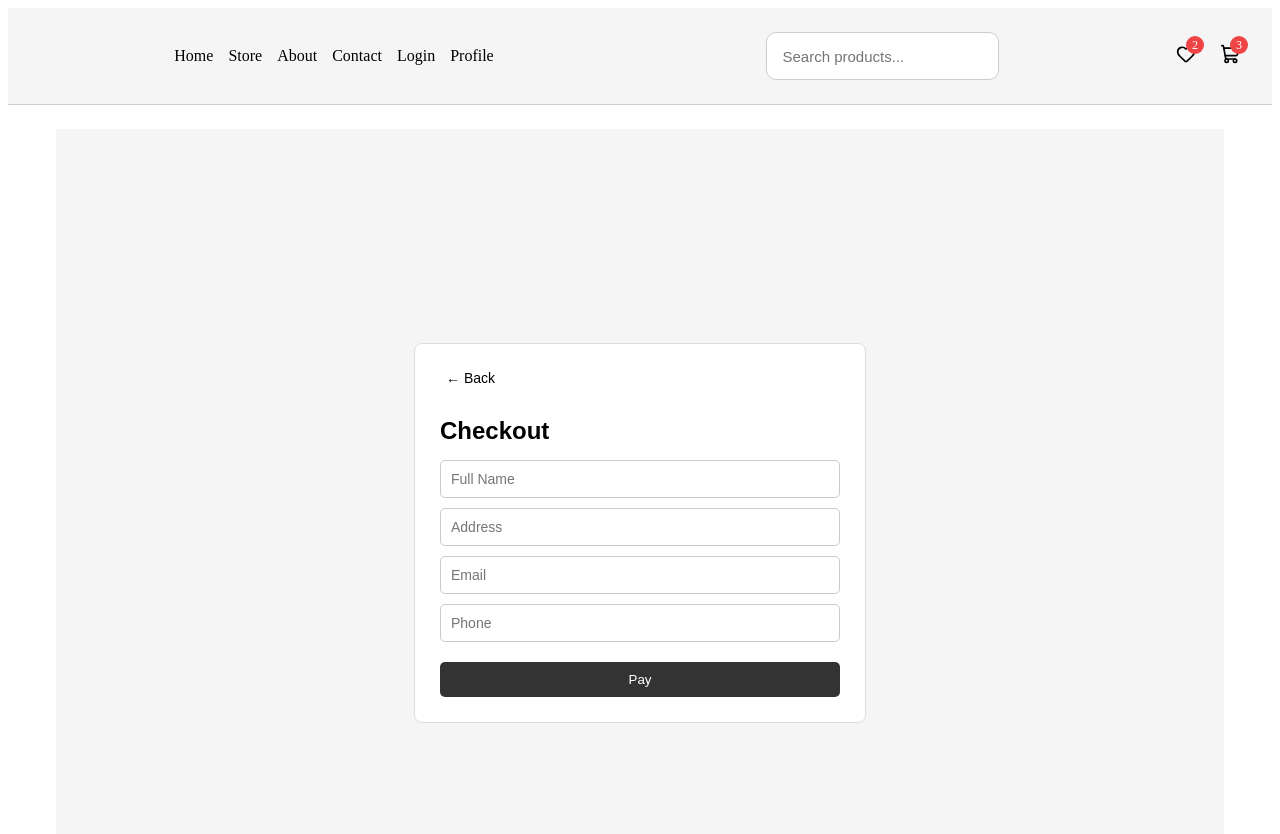
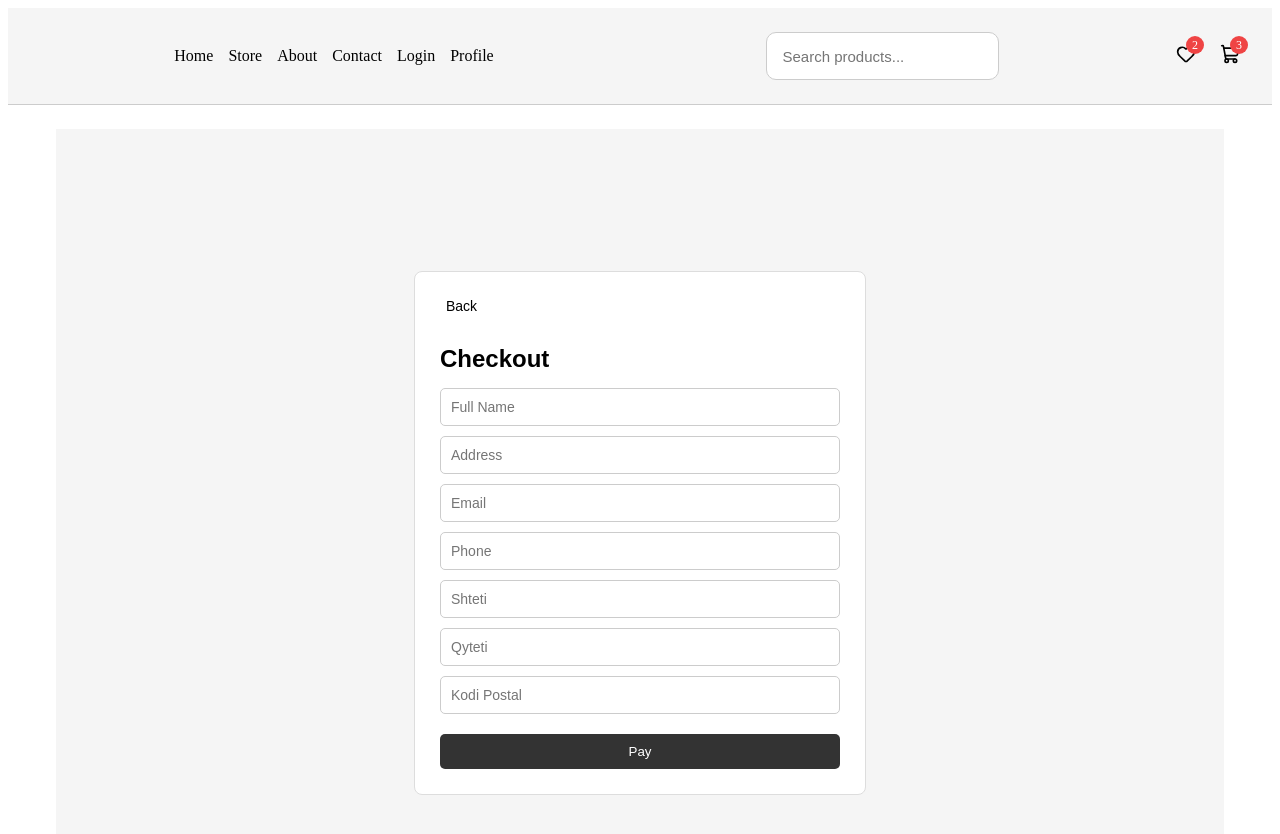
Before and after one commit to Albi123-cuni/Projekti-i-Praktikes, a React (Vite) app: page /checkout in a window 1280 px wide. Shown: the top 834 px of the page. Built offline with nearby package versions, Linux system fonts and the light colour scheme; sample sign-in values are in the browser's storage.

Commit message:
Update Checkout.jsx

```diff
--- a/src/pages/Checkout.jsx
+++ b/src/pages/Checkout.jsx
@@ -8,6 +8,9 @@ export default function Checkout() {
     address: "",
     email: "",
     phone: "",
+    state: "",
+    city: "",
+    postalCode: "",
   });
 
   const handleChange = (e) => {
@@ -23,7 +26,7 @@ export default function Checkout() {
     <div style={styles.container}>
       <div style={styles.box}>
         <button style={styles.backBtn} onClick={() => navigate("/cart")}>
-          ← Back
+          Back
         </button>
 
         <h2 style={styles.title}>Checkout</h2>
@@ -64,6 +67,36 @@ export default function Checkout() {
             name="phone"
             placeholder="Phone"
             value={formData.phone}
+            onChange={handleChange}
+            required
+            style={styles.input}
+          />
+
+          <input
+            type="text"
+            name="state"
+            placeholder="Shteti"
+            value={formData.state}
+            onChange={handleChange}
+            required
+            style={styles.input}
+          />
+
+          <input
+            type="text"
+            name="city"
+            placeholder="Qyteti"
+            value={formData.city}
+            onChange={handleChange}
+            required
+            style={styles.input}
+          />
+
+          <input
+            type="number"
+            name="postalCode"
+            placeholder="Kodi Postal"
+            value={formData.postalCode}
             onChange={handleChange}
             required
             style={styles.input}
```
